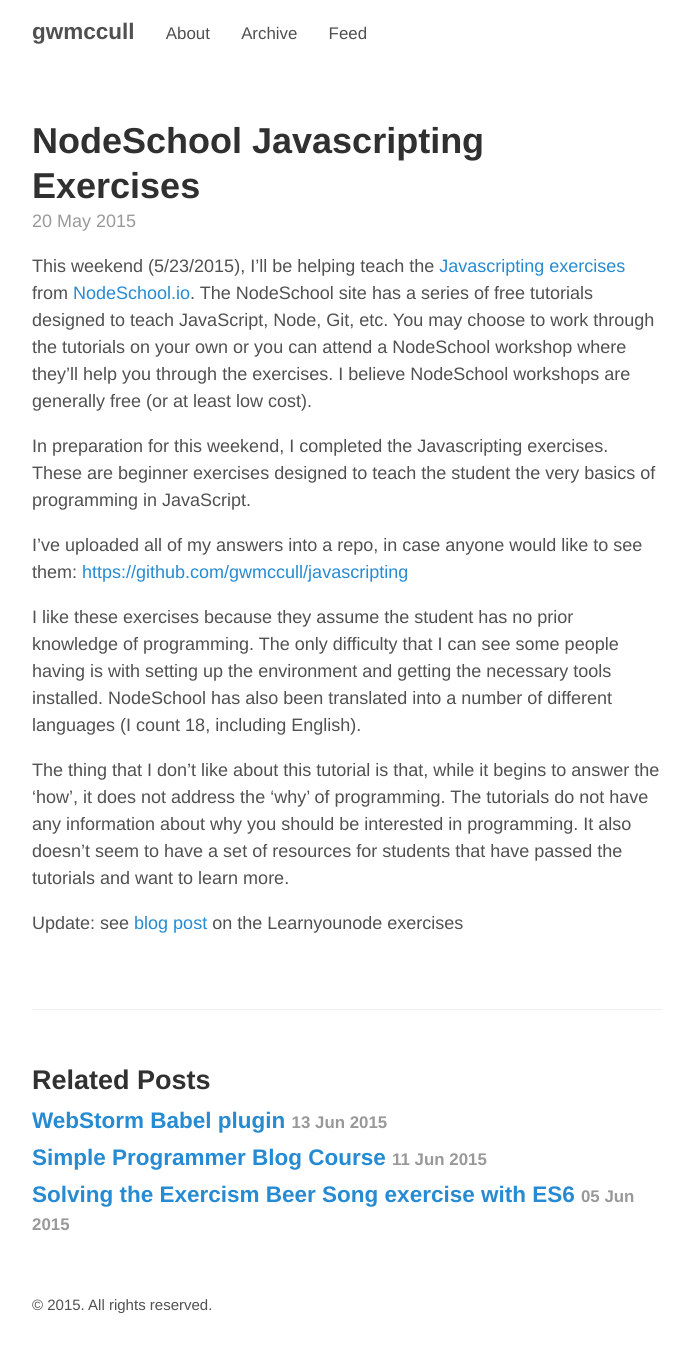
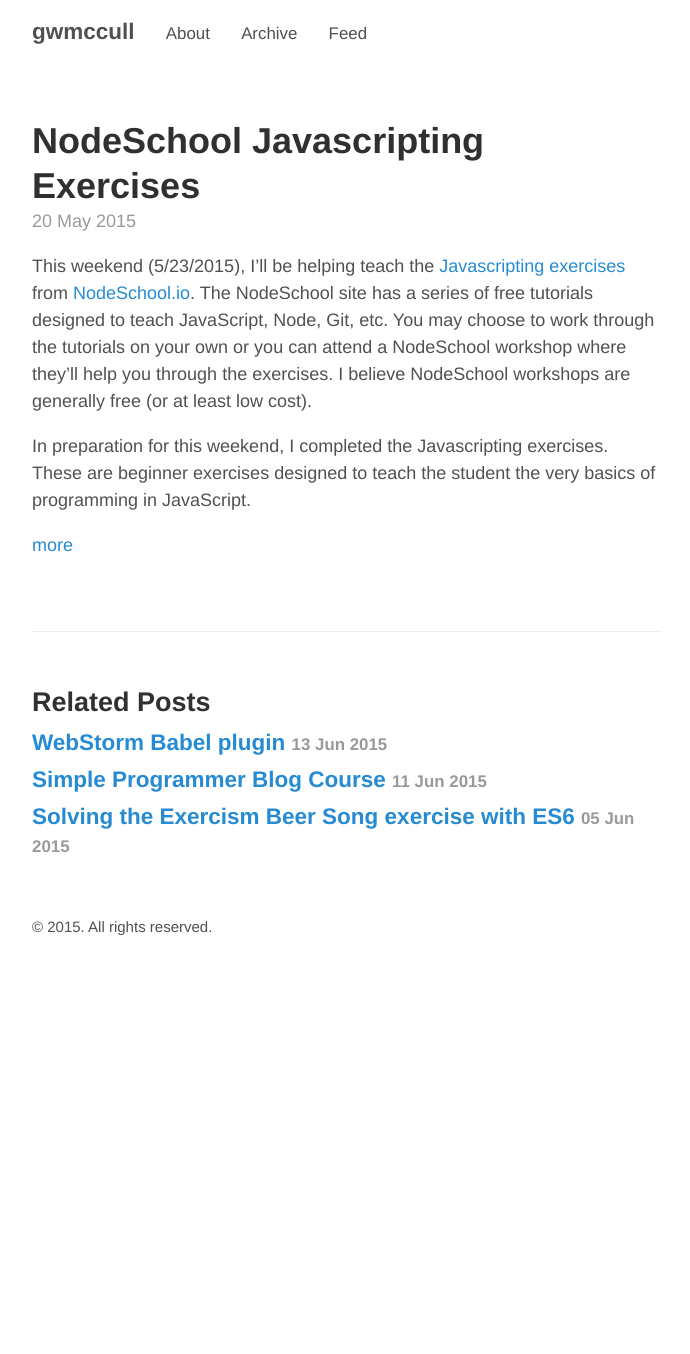
Before and after one commit to gwmccull/gwmccull.github.io, a Jekyll site: the page built from _posts/2015-05-20-nodeschool-javascripting.md, in a window 1280 px wide. Shown: the whole page, without its empty margins (293-983 px from the left). Built offline with Jekyll 4.4.1, drawn with Linux system fonts in a browser that asks for light colours; after the commit the page ends 976 px from its top, so only the background shows below that.

Commit message:
Update 2015-05-20-nodeschool-javascripting.md

```diff
--- a/_posts/2015-05-20-nodeschool-javascripting.md
+++ b/_posts/2015-05-20-nodeschool-javascripting.md
@@ -11,15 +11,4 @@ they'll help you through the exercises.  I believe NodeSchool workshops are gene
 In preparation for this weekend, I completed the Javascripting exercises.  These are beginner exercises designed to
 teach the student the very basics of programming in JavaScript.
 
-I've uploaded all of my answers into a repo, in case anyone would like to see them:
-[https://github.com/gwmccull/javascripting](https://github.com/gwmccull/javascripting)
-
-I like these exercises because they assume the student has no prior knowledge of programming.  The only difficulty that
-I can see some people having is with setting up the environment and getting the necessary tools installed.  NodeSchool
-has also been translated into a number of different languages (I count 18, including English).
-
-The thing that I don't like about this tutorial is that, while it begins to answer the 'how', it does not address the
-'why' of programming.  The tutorials do not have any information about why you should be interested in programming.  It
-also doesn't seem to have a set of resources for students that have passed the tutorials and want to learn more.
-
-Update: see [blog post](/2015/05/22/nodeschool-learnyounode/) on the Learnyounode exercises
+[more](http://mcculloughwebservices.com/2015/05/20/nodeschool-javascripting-exercises/)
```
